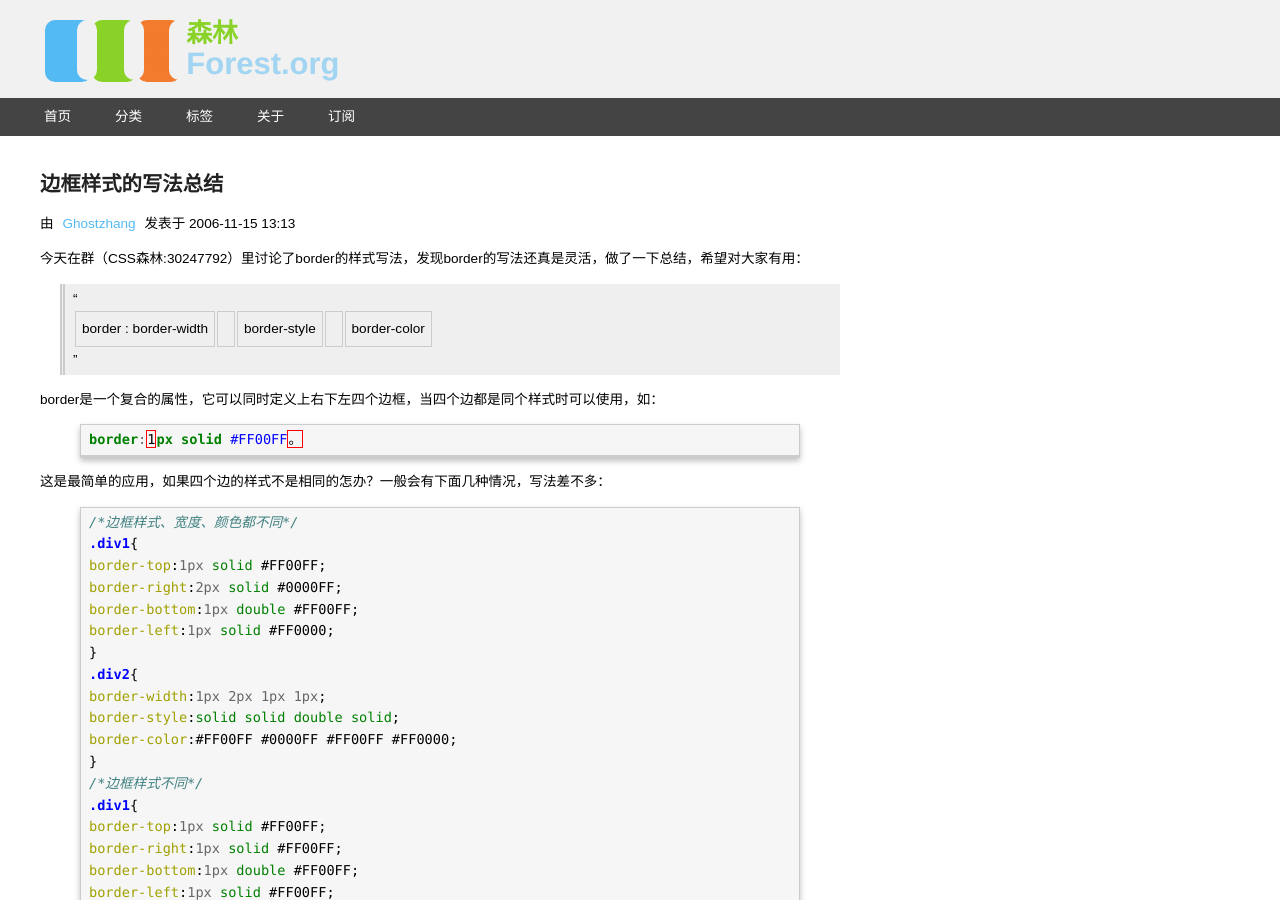
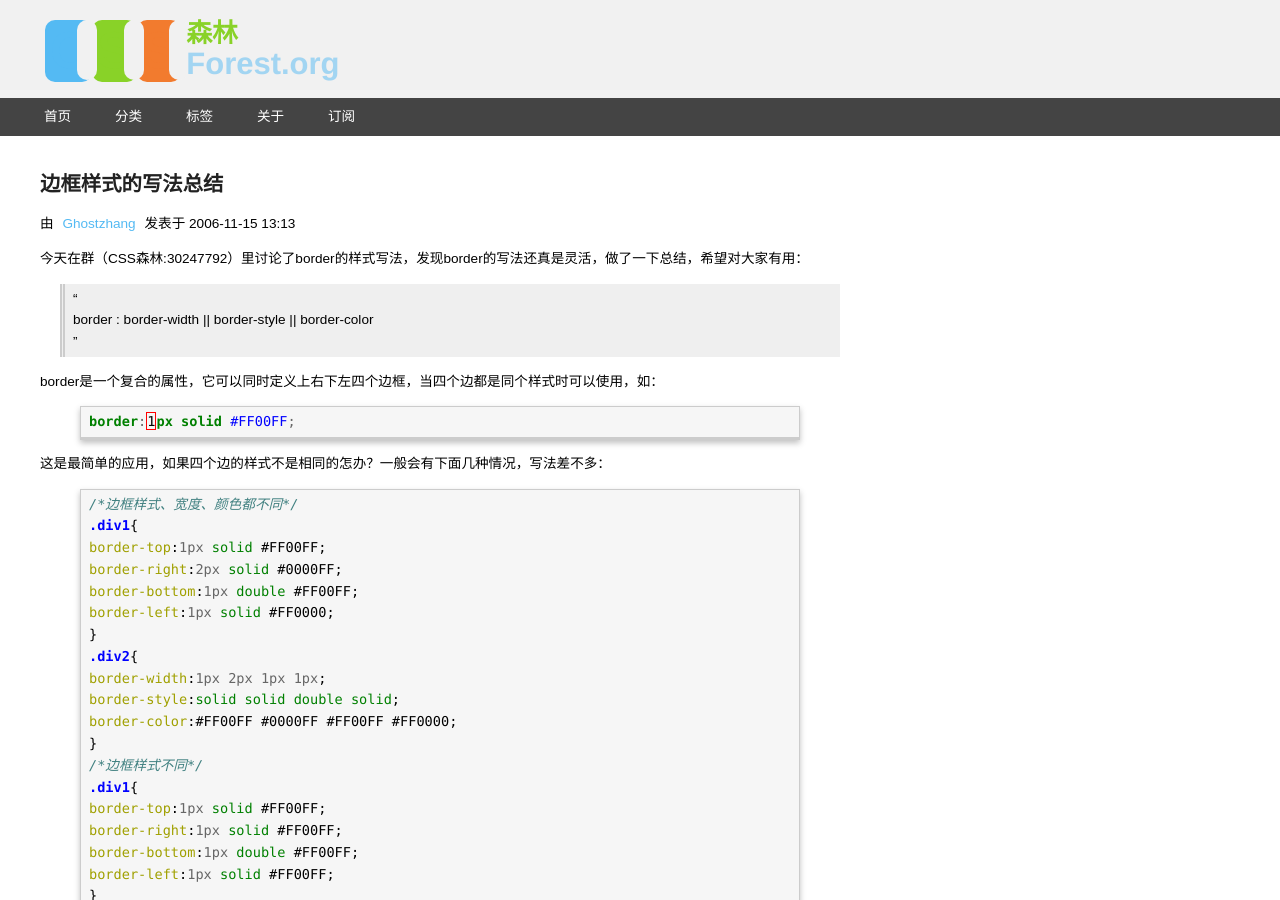
Before and after one commit to ghostzhang/ghostzhang.github.io, a Jekyll site: the page built from _posts/2006-11-15-边框样式的写法总结.md, in a window 1280 px wide and 900 px high. Built offline with Jekyll 4.4.1, drawn with Linux system fonts in a browser that asks for light colours; comment, search, counter and statistics services are not loaded.

Commit message:
更新文章

```diff
--- a/_posts/2006-11-15-边框样式的写法总结.md
+++ b/_posts/2006-11-15-边框样式的写法总结.md
@@ -13,13 +13,13 @@ published: true
 
 今天在群（CSS森林:30247792）里讨论了border的样式写法，发现border的写法还真是灵活，做了一下总结，希望对大家有用：
 
-> border : border-width || border-style || border-color
+> border : border-width \|\| border-style \|\| border-color
 
 border是一个复合的属性，它可以同时定义上右下左四个边框，当四个边都是同个样式时可以使用，如：
 
 {% highlight css %}
 {% raw %}
-border:1px solid #FF00FF。
+border:1px solid #FF00FF;
 {% endraw %}
 {% endhighlight %}
 
```
